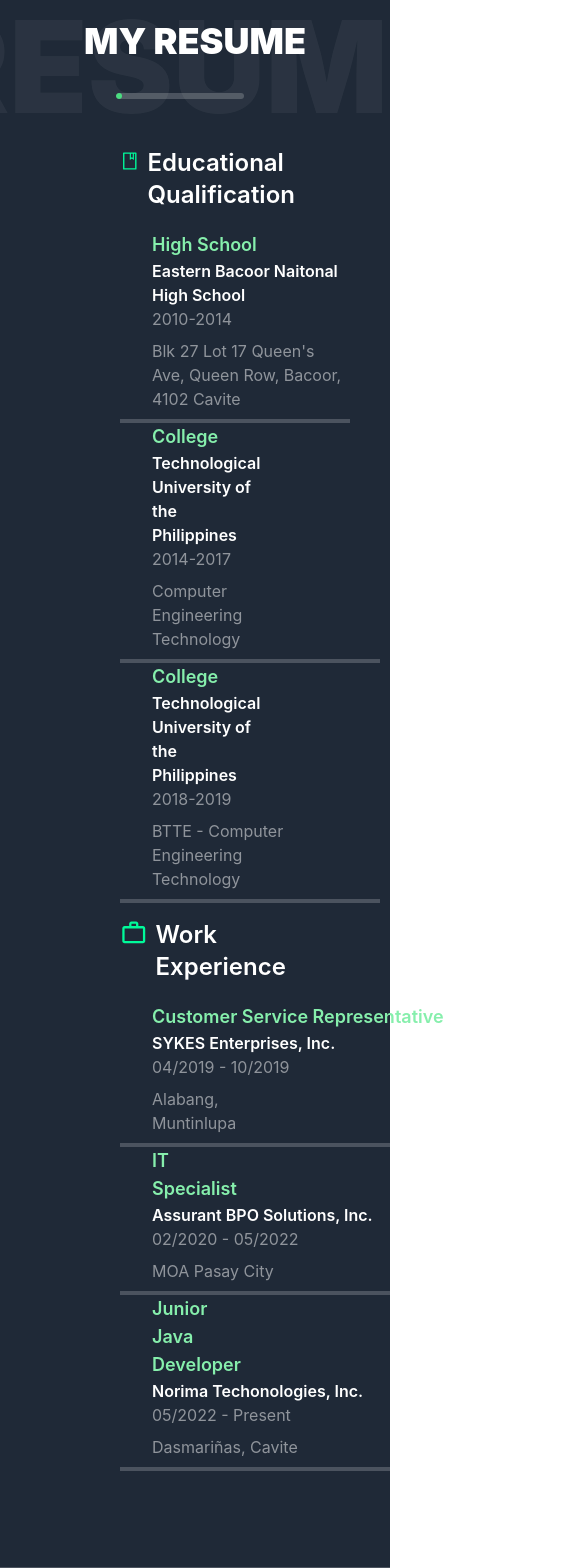
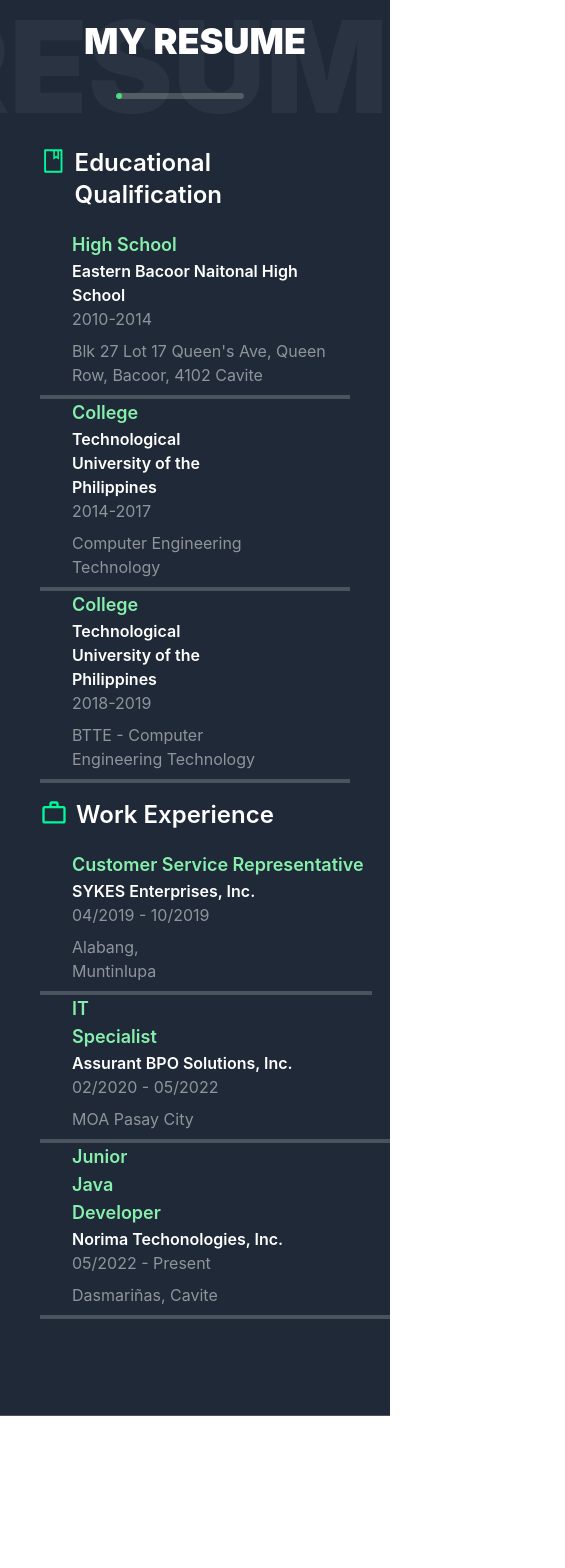
Before and after one commit to aljaaaymp/aljay_pascual, a React (Create React App) app: page / in a window 390 px wide. Shown: the part 3717-5285 px from the top of the page, 565 px wide, since content can reach past the window. After the commit the page ends 5133 px from the top, so only its background shows below. Built offline with nearby package versions, Linux system fonts and the light colour scheme.

Commit message:
third commit

```diff
--- a/src/App.js
+++ b/src/App.js
@@ -46,7 +46,7 @@ function App() {
                   }
                   id="example-navbar-danger"
                 >
-                  <div/>
+                  <div />
 
                   <div className=" relative flex flex-grow-2 flex-col md:flex-row justify-center align-middle pt-6 gap-7">
                     <h1 className="text-l  text-white font-bold ">
@@ -145,7 +145,7 @@ function App() {
               </span>
             </div>
             <div className="flex flex-row justify-center align-middle -mt-24">
-              <span className="opacity-5 text-white font-black text-9xl">
+              <span className="opacity-5 text-white font-black text-9xl w-auto md:w-screen">
                 ABOUT
               </span>
             </div>
@@ -231,7 +231,7 @@ function App() {
             </span>
           </div>
           <div className="flex flex-row justify-center align-middle -mt-24">
-            <span className="opacity-5 text-white font-black text-9xl">
+            <span className="opacity-5 text-white font-black text-9xl w-auto md:w-screen">
               SKILLS
             </span>
           </div>
@@ -410,21 +410,19 @@ function App() {
         <div id="myResume">
           <div className="w-full   bg-gray-800  flex justify-start items-center flex-col   md:h-screen border-b  border-white border-opacity-20 py-20">
             <div className="flex flex-col justify-center align-middle ">
-              <span className="  text-white font-black text-4xl">
-                MY RESUME
-              </span>
+              <span className="text-white font-black text-4xl ">MY RESUME</span>
               <span className="relative z-10 inline-block h-1.5 w-32 overflow-hidden rounded-full bg-white bg-opacity-20 ml-8 mt-8 ">
                 <span class="absolute left-0 top-0 inline-block h-full w-1.5 animate-lefttoright rounded-full bg-green-400" />
               </span>
             </div>
             <div className="flex flex-row justify-center align-middle -mt-24 ">
-              <span className="opacity-5 text-white font-black text-9xl">
+              <span className="opacity-5 text-white font-black text-9xl w-auto md:w-screen">
                 RESUME
               </span>
             </div>
 
             <div className="w-full gap-4 py-4 px-10 grid grid-cols-1 md:grid-cols-2 md:px-52 ">
-              <div className="flex flex-col justify-start items-start pl-20 md:items-end">
+              <div className="flex flex-col justify-start items-start pl-0 md:items-end md:pl-20">
                 <span className="text-white font-semibold text-2xl flex flex-row  gap-2">
                   {" "}
                   <AiOutlineBook size={28} style={{ color: "#00FA9A" }} />
@@ -492,7 +490,7 @@ function App() {
                   </div>
                 </div>
               </div>
-              <div className="flex flex-col justify-start items-start pl-20 ">
+              <div className="flex flex-col justify-start items-start pl-0 md:pl-20 ">
                 <span className="text-white font-semibold text-2xl flex flex-row  gap-2">
                   {" "}
                   <MdWorkOutline size={28} style={{ color: "#00FA9A" }} />
@@ -509,7 +507,7 @@ function App() {
                     <span className="text-white text-opacity-50">
                       04/2019 - 10/2019
                     </span>
-                    <span className="py-2 pr-64 mr-6 text-white text-opacity-50  ">
+                    <span className="py-2 pr-48 mr-6 text-white text-opacity-50 md:pr-64 ">
                       Alabang, Muntinlupa
                     </span>
                   </div>
@@ -517,7 +515,7 @@ function App() {
 
                 <div className="flex flex-row justify-center align-middle gap-5 ">
                   <div className="timeline-right relative border-l-0 border-b-4 border-white border-opacity-20  pl-8 flex flex-col md:border-l-4">
-                    <span className="text-green-300 font-semibold text-lg pr-80 mr-2">
+                    <span className="text-green-300 font-semibold text-lg pr-60 mr-2 md:pr-80">
                       {" "}
                       IT Specialist
                     </span>
```
